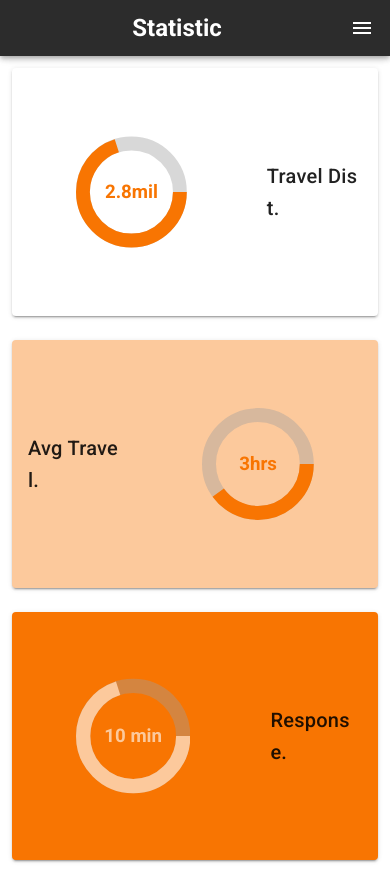
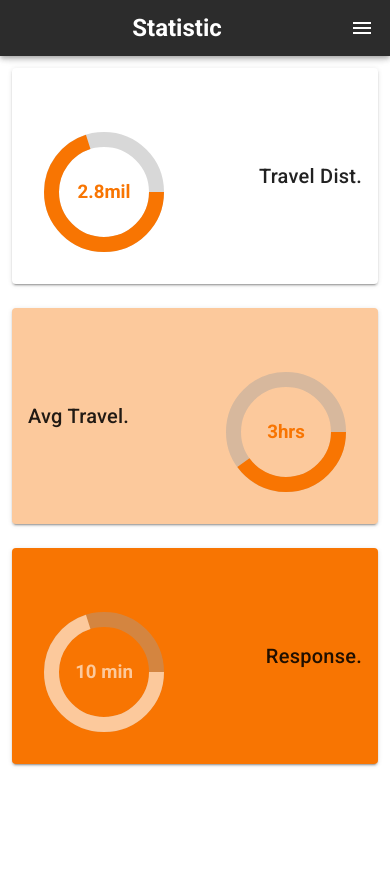
Before and after one commit to frotuck/eezer_app, a Vue app: page /statistic in a window 390 px wide. After the commit the page ends 844 px from the top, so only its background shows below. Built offline with nearby package versions, Linux system fonts and the light colour scheme.

Commit message:
static mobile update

```diff
--- a/src/views/Driver/Statistic.vue
+++ b/src/views/Driver/Statistic.vue
@@ -92,6 +92,6 @@ export default {};
 
 <style lang="scss" scoped>
 .v-progress-circular {
-margin: 4rem;
+margin: 4rem 2rem 2rem 2rem;
 }
 </style>
```
